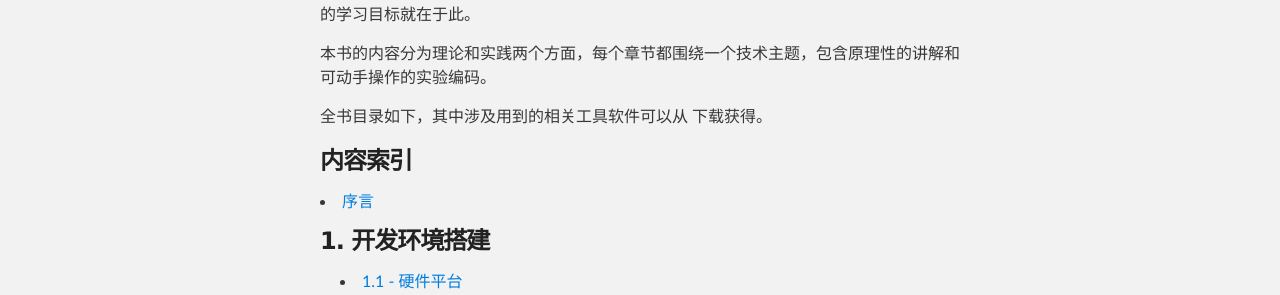
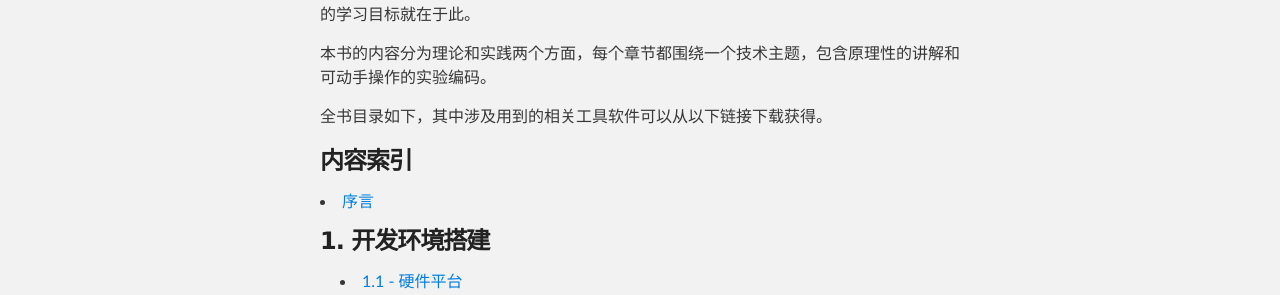
Before and after one commit to limingth/LASO, a Jekyll site: the page index.html, which Jekyll copies as it is, in a window 1280 px wide and 900 px high. Shown: the part 424-719 px from the top of the window. Built offline with Jekyll 4.4.1, drawn with Linux system fonts in a browser that asks for light colours; Markdown is read by kramdown in place of the engine named in the settings; comment, search, counter and statistics services are not loaded.

Commit message:
Update index.html

```diff
--- a/index.html
+++ b/index.html
@@ -33,7 +33,8 @@
 
 <p>本书的内容分为理论和实践两个方面，每个章节都围绕一个技术主题，包含原理性的讲解和可动手操作的实验编码。</p>
 
-<p>全书目录如下，其中涉及用到的相关工具软件可以从 <http://limingth.github.com/ARM-Tools> 下载获得。
+<p>全书目录如下，其中涉及用到的相关工具软件可以从以下链接下载获得。</p>
+<http://limingth.github.com/ARM-Tools>
 
 <h3> 内容索引 </h3>
 
```
